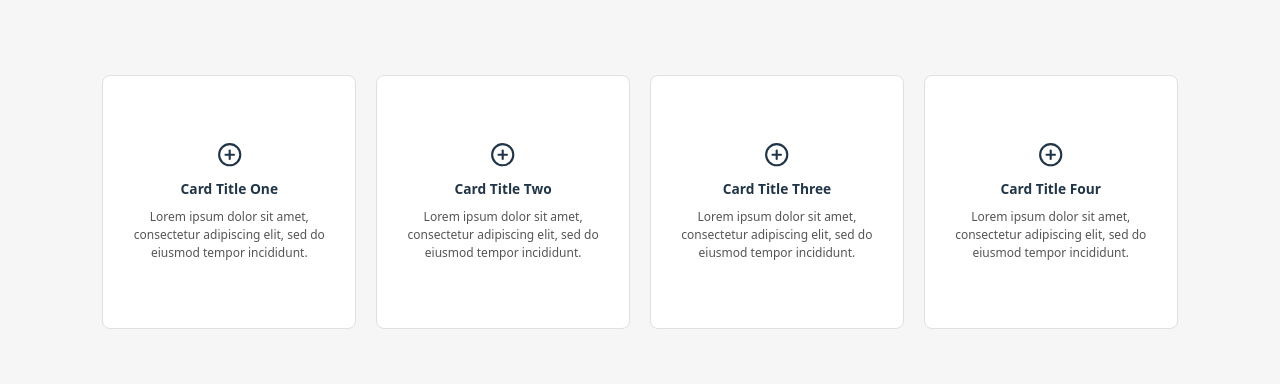
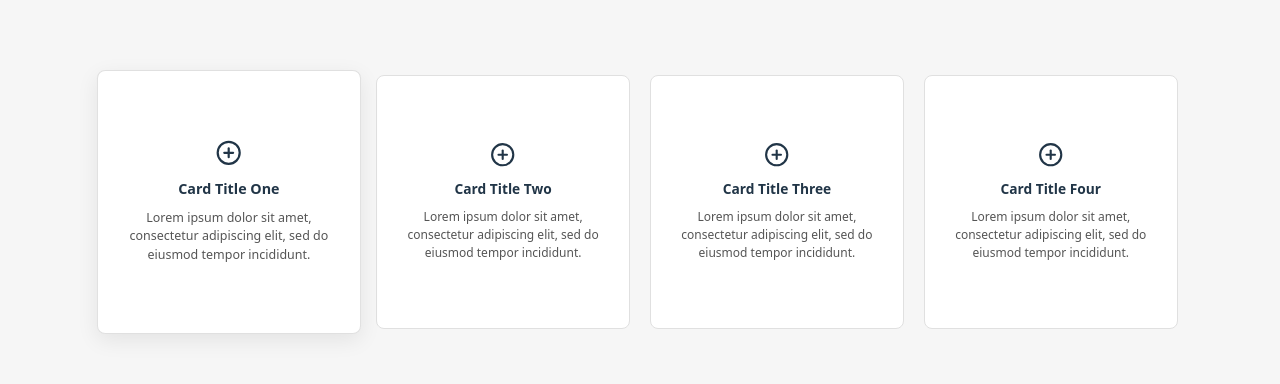
Before and after one commit to anelise-nfs/nfs-site, a React (Vite) app: page / in a window 1280 px wide. In both pictures the pointer is over the element 229 px from the left and 1720 px from the top of the page. Shown: the part 1518-1902 px from the top of the page. Built offline with nearby package versions, Linux system fonts and the light colour scheme.

Commit message:
add transition and hover to four-square-info

```diff
--- a/src/assets/css/four-square-info.css
+++ b/src/assets/css/four-square-info.css
@@ -16,6 +16,13 @@
   border: 1px solid #e0e0e0;
   border-radius: 8px;
   background-color: #ffffff;
+  transition: transform 0.2s, box-shadow 0.2s;
+}
+
+.four-square__card:hover {
+  cursor: pointer;
+  transform: scale(1.04);
+  box-shadow: 0 6px 20px rgba(0, 0, 0, 0.08);
 }
 
 .four-square__icon {
```
